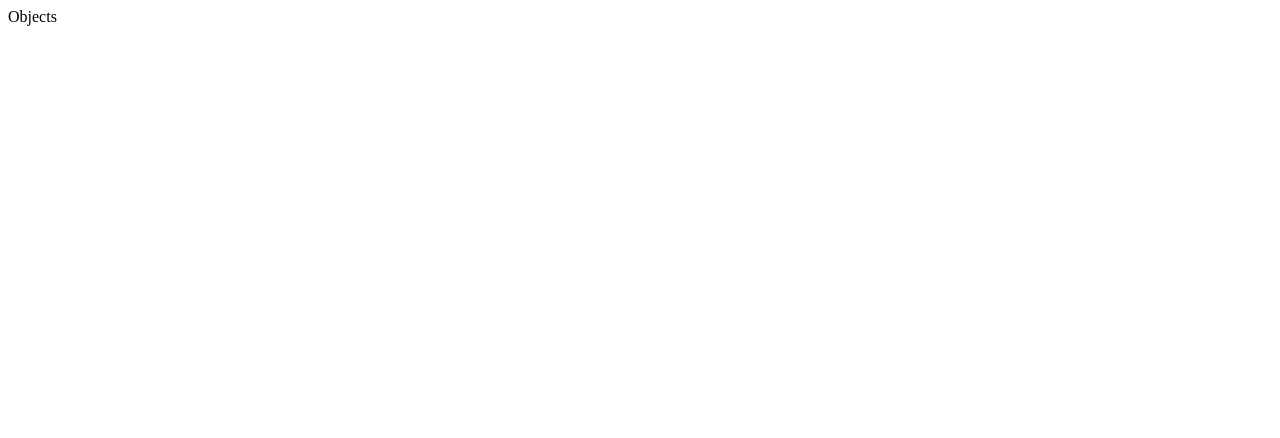
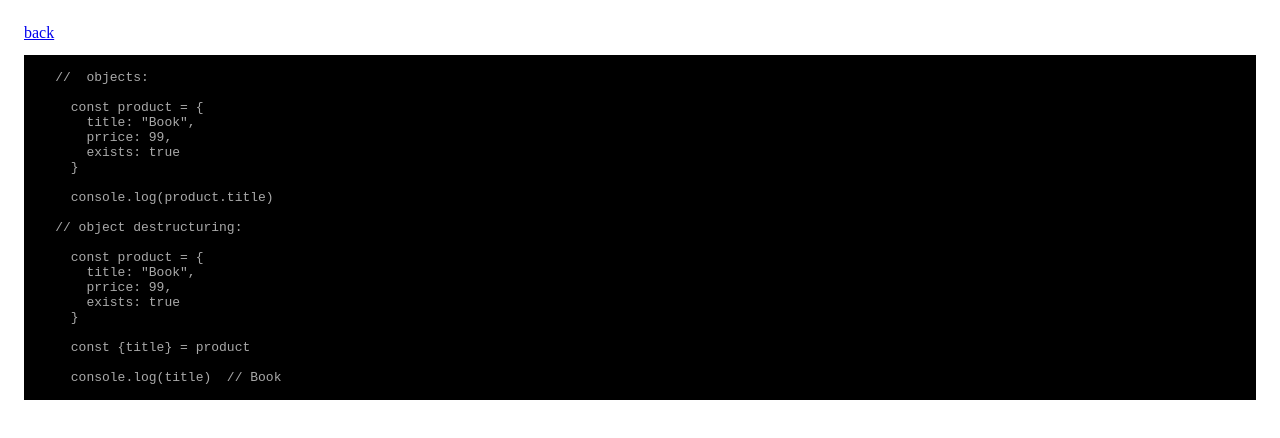
Before and after one commit to arefmaghdam/review-of-js-next.js-12, a Next.js app: page /components/javascript/objects in a window 1280 px wide. Shown: the top 438 px of the page. Built offline with nearby package versions, Linux system fonts and the light colour scheme.

Commit message:
feat: review of javascript objects

```diff
--- a/pages/components/javascript/objects.jsx
+++ b/pages/components/javascript/objects.jsx
@@ -1,11 +1,40 @@
-import React from 'react'
+import React from "react";
+import styles from "../../../styles/Home.module.css";
+import CodePreview from "../../components/code-preview";
+import Link from "next/link";
 
 const Objects = () => {
   return (
-    <div>
-      Objects
+    <div className={styles.subPages}>
+      <Link href="/">back</Link>
+      <CodePreview
+        imgURL=""
+        content={`
+    //  objects:
+
+      const product = {
+        title: "Book",
+        prrice: 99,
+        exists: true
+      }
+
+      console.log(product.title)
+
+    // object destructuring:
+
+      const product = {
+        title: "Book",
+        prrice: 99,
+        exists: true
+      }
+
+      const {title} = product
+
+      console.log(title)  // Book
+      `}
+      />
     </div>
-  )
-}
+  );
+};
 
-export default Objects
+export default Objects;
```
